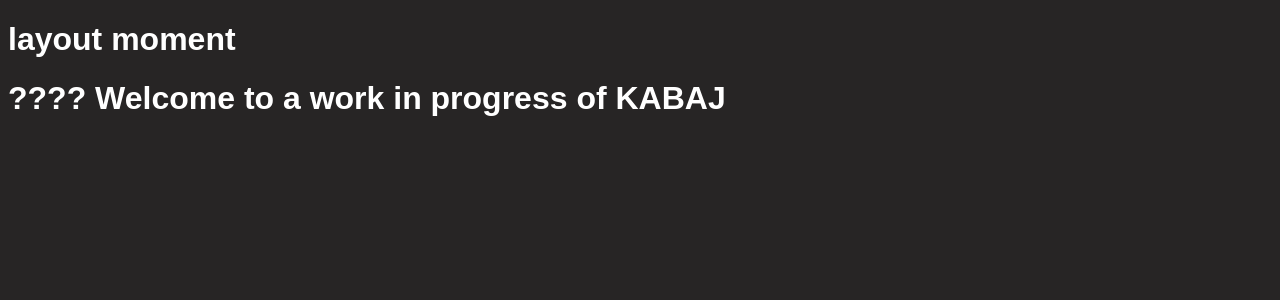
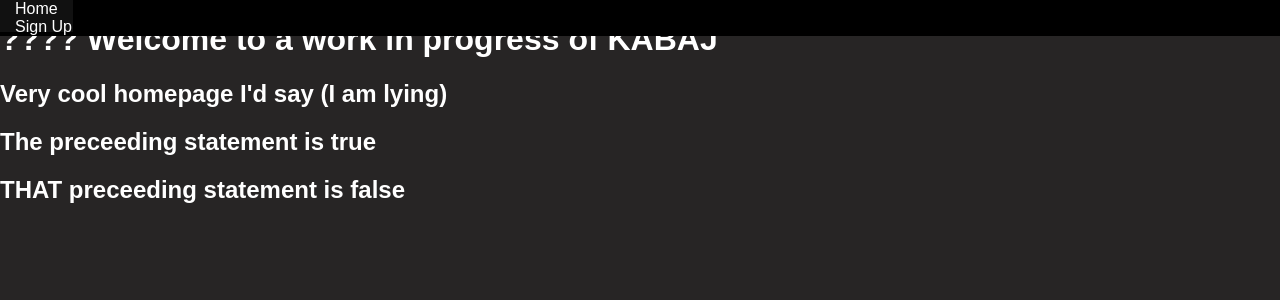
Before and after one commit to SilverArgon/KABAJ-12DTP, a Flask app: page / in a window 1280 px wide. Shown: the top 300 px of the page. Run offline with Flask 2, Linux system fonts and the light colour scheme.

```diff
--- a/main.py
+++ b/main.py
@@ -9,7 +9,11 @@ app = Flask(__name__)
 @app.route('/')
 def home():
   return render_template("home.html")
-  #/ h
+
+
+@app.route('/signup')
+def signup():
+  return render_template("signup.html")
 
 if __name__ == '__main__':
   app.run(debug= True, host='0.0.0.0', port=8080)
--- a/static/style.css
+++ b/static/style.css
@@ -5,26 +5,30 @@ body {
 }
 
 /*This is nav bar shtuff*/
-.navfloat {
+body {margin:0;}
+
+ul {
+  list-style-type: none;
+  margin: 0;
+  padding: 0;
+  overflow: hidden;
   background-color: black;
-float: right;
-}
-.nav {
-  display: block;
-  color: white;
-  text-align: center;
-}
-
-.navpos {
   position: fixed;
   top: 0;
   width: 100%;
 }
 
-.nav:hover:not(.active) {
-  background-color: black;
+
+li a {
+  color: white;
+  text-align: left;
+  padding: 15px 15px;
+  text-decoration: none;
+}
+
+li a:hover {
+  background-color: #111;
 }
 
 .active {
-  background-color: #006855;
-}
+  background-color: #04AA6D;
--- a/templates/home.html
+++ b/templates/home.html
@@ -1,4 +1,12 @@
 {%extends "layout.html"%} <!--Tells to get layout.html to then get to block content-->
 {%block content%}
+<style>
+  #Home {
+    color: white;
+  }
+</style>
 <h1>???? Welcome to a work in progress of KABAJ</h1>
+<h2>Very cool homepage I'd say (I am lying)</h2>
+<h2> The preceeding statement is true</h2>
+<h2> THAT preceeding statement is false</h2>
 {%endblock%}
--- a/templates/layout.html
+++ b/templates/layout.html
@@ -2,14 +2,17 @@
 <html>
   <head>
   <link rel = "stylesheet" href = "/static/style.css">
-  <title>
-   ???
-  </title>
   </head>
   <body>
     <header>
-      <h1> layout moment</h1>
+      <ul>
+      <li> <a id="Home" href="#home">Home</a></li>
+      <li> <a href="#Signup">Sign Up</a></li>
+      </ul>
     </header>
+
+
+
         {%block content%} {%endblock%}
   </body>
 </html>
```
Also changed, not shown: templates/signup.html (added, +8 -0 lines).
